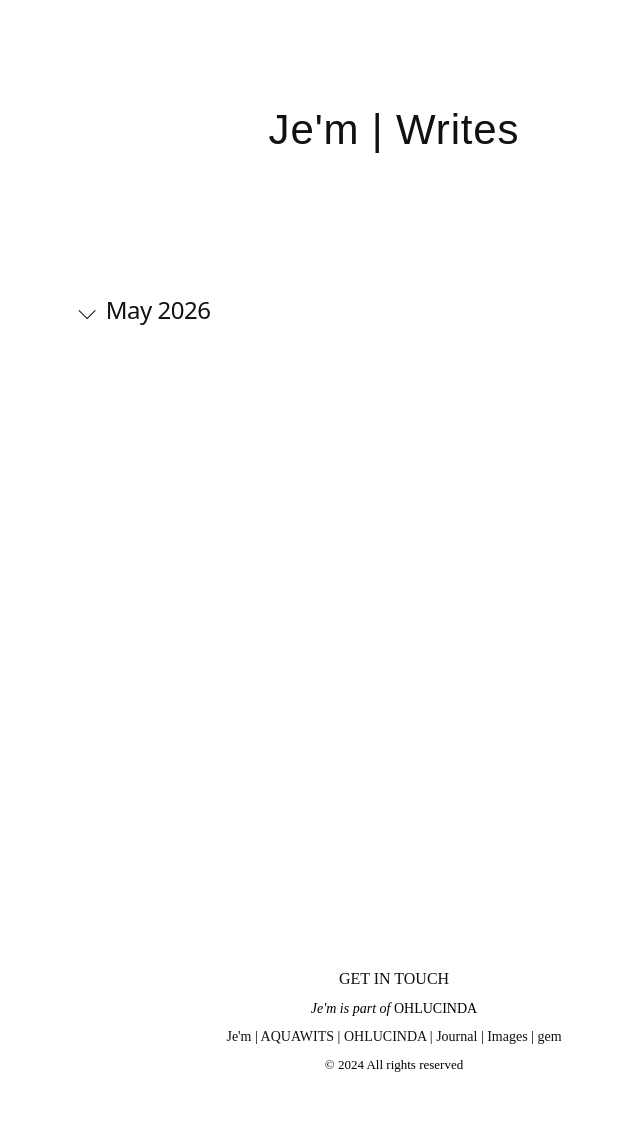
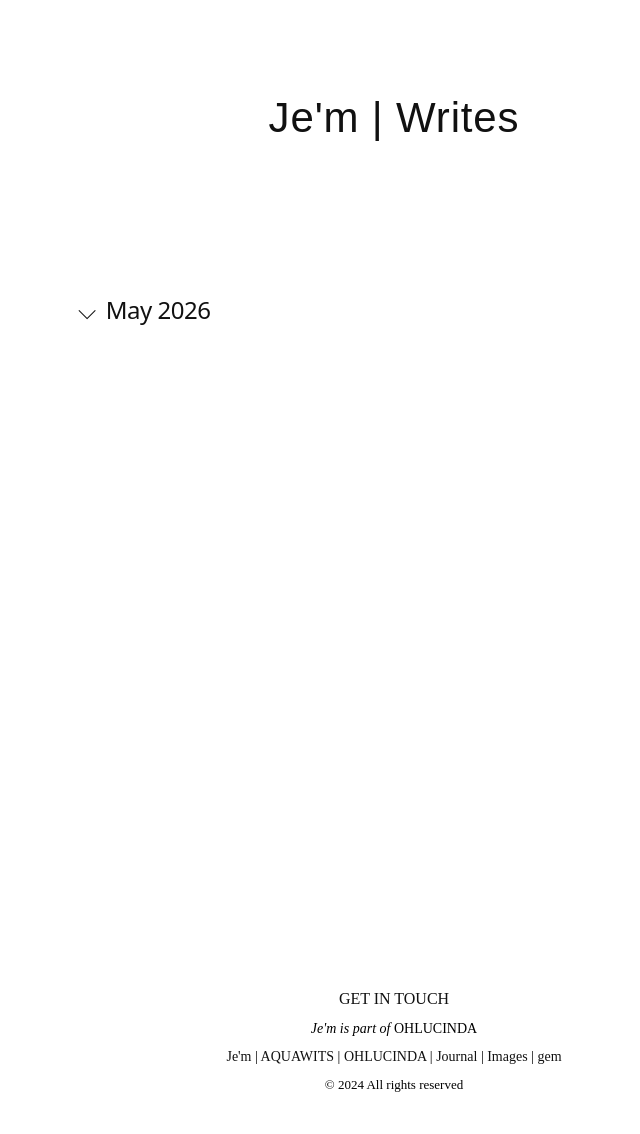
Before and after one commit to ohlucinda/ohlucinda-mobile, a Jekyll site: the page built from index.html, in a window 1280 px wide. Shown: the whole page, without its empty margins (246-886 px from the left). Built offline with Jekyll 4.4.1, drawn with Linux system fonts in a browser that asks for light colours; some web fonts are replaced.

Commit message:
Update style.css

```diff
--- a/assets/style.css
+++ b/assets/style.css
@@ -194,7 +194,12 @@ img {
 /* Mac */
 @media (min-width: 1024px) {
 
+  .site-header {
+    transform: translateY(-12px);
+  }
+
   .footer {
-    margin-top: 500px;
+    margin-top: 520px;
   }
+
 }
```
